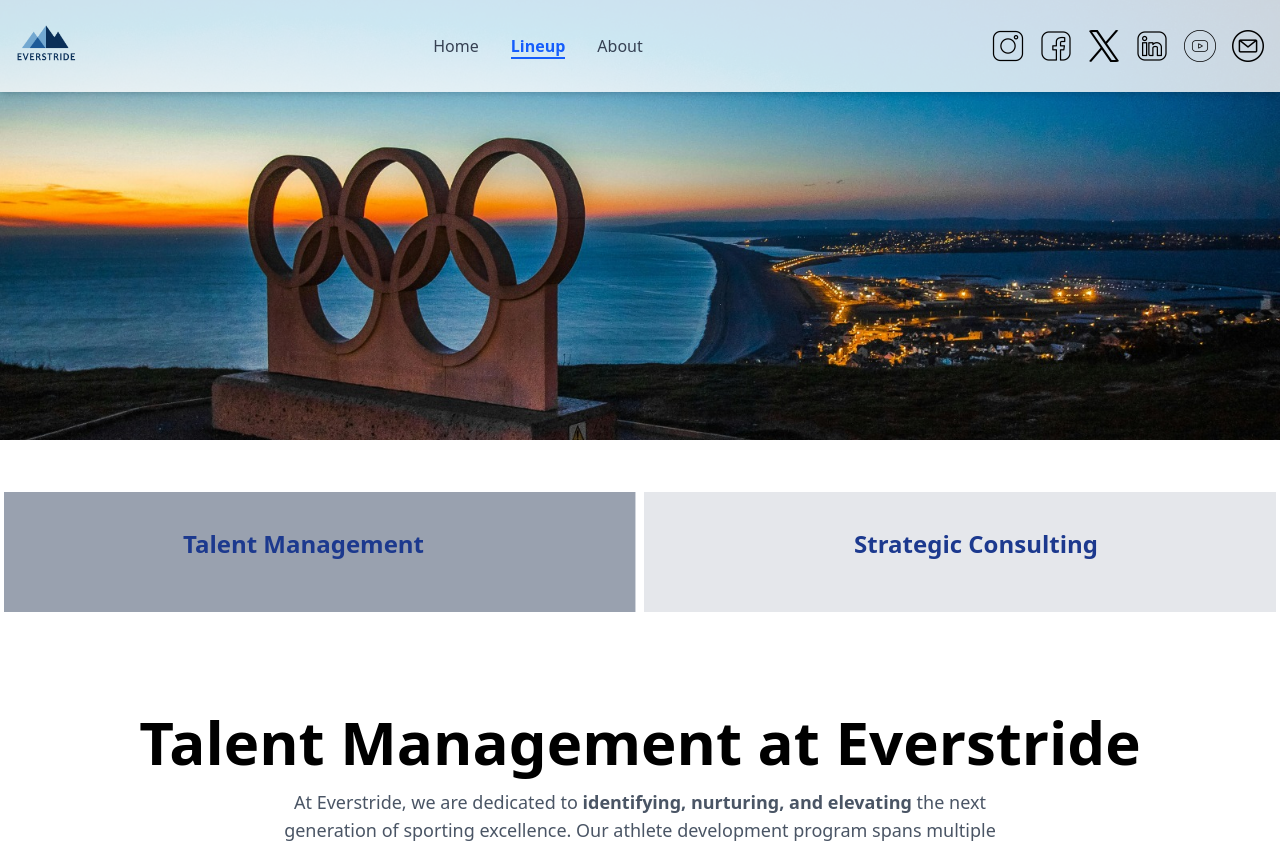
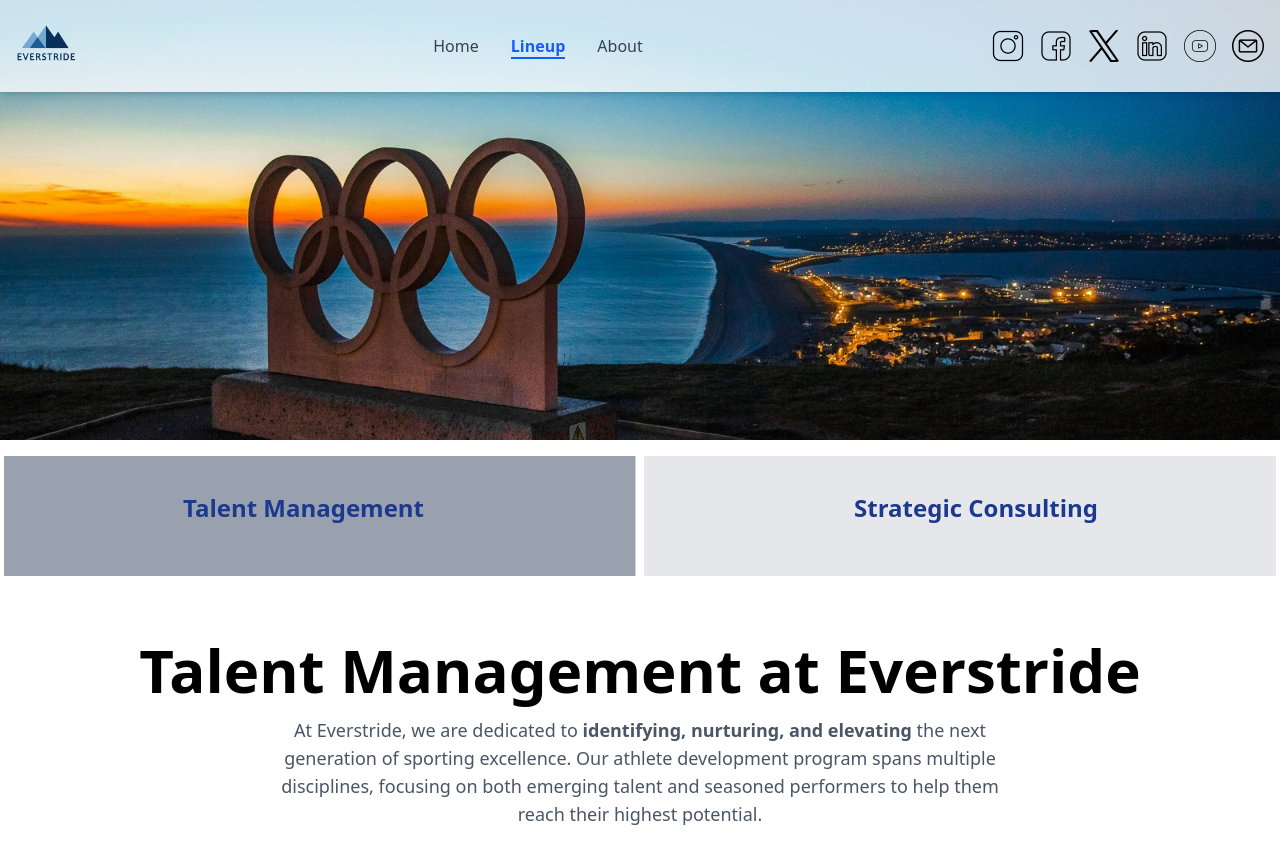
Before and after one commit to VivekM8737/everstride, a React (Vite) app: page /lineup in a window 1280 px wide. Shown: the top 843 px of the page. Built offline with nearby package versions, Linux system fonts and the light colour scheme.

Commit message:
update padding

```diff
--- a/src/Components/Lineup.tsx
+++ b/src/Components/Lineup.tsx
@@ -19,7 +19,7 @@
             </section>
 
             {/* Navigation */}
-            <section className="bg-white py-12">
+            <section className="bg-white py-3">
                 <div
                     className={`flex ${activeSection === "strategic"
 
```
